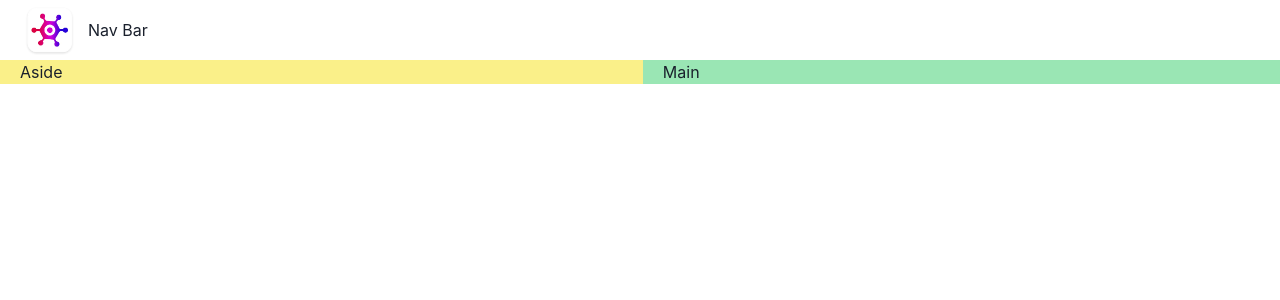
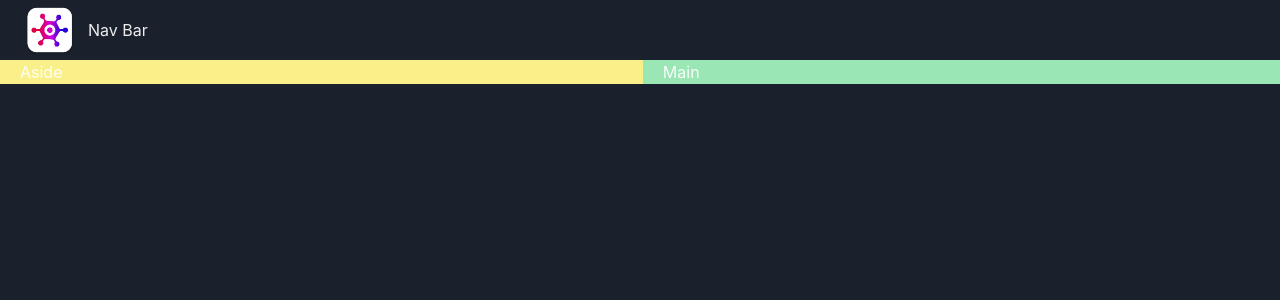
Before and after one commit to anudeep22003/react-frontend-games-app, a React (Vite) app: page / in a window 1280 px wide. Shown: the top 300 px of the page. Built offline with nearby package versions, Linux system fonts and the light colour scheme.

Commit message:
feat: added dark mode

```diff
--- a/src/main.tsx
+++ b/src/main.tsx
@@ -2,11 +2,13 @@
 import ReactDOM from "react-dom/client";
 import App from "./App.tsx";
 import "./index.css";
-import { ChakraProvider } from "@chakra-ui/react";
+import { ChakraProvider, ColorModeScript } from "@chakra-ui/react";
+import theme from "./theme.ts";
 
 ReactDOM.createRoot(document.getElementById("root")!).render(
   <React.StrictMode>
-    <ChakraProvider>
+    <ChakraProvider theme={theme}>
+      <ColorModeScript initialColorMode={theme.config.initialColorMode} />
       <App />
     </ChakraProvider>
   </React.StrictMode>,
--- /dev/null
+++ b/src/theme.ts
@@ -0,0 +1,10 @@
+import { extendTheme, type ThemeConfig } from "@chakra-ui/react";
+
+const config: ThemeConfig = {
+  initialColorMode: "dark",
+  useSystemColorMode: true,
+};
+
+const theme = extendTheme({ config });
+
+export default theme;
```
